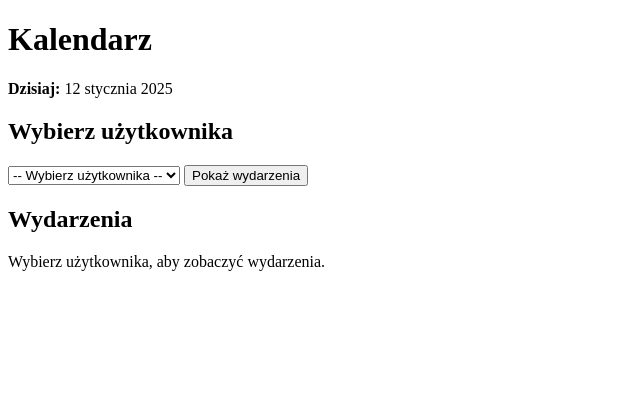
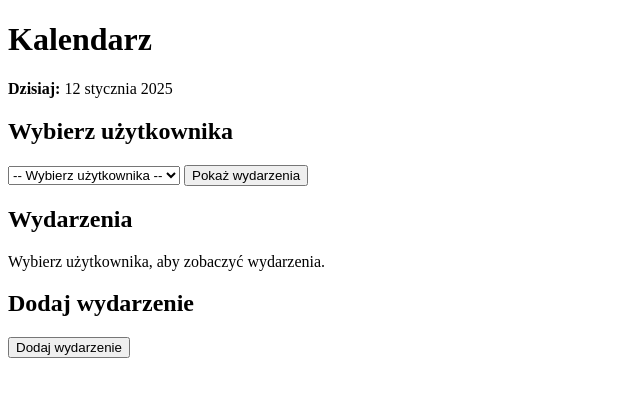
Before and after one commit to BrodaJakub/Calendar, a Django app: page / in a window 1280 px wide. Shown: the top 397 px of the page, without its empty margins (0-640 px from the left). Run offline with Django 5.2, Linux system fonts and the light colour scheme; data comes from the database, SQL or seed files in the repository.

Commit message:
Added nav buttons home <-> add_event

```diff
--- a/calendar_module/templates/add_event.html
+++ b/calendar_module/templates/add_event.html
@@ -12,5 +12,9 @@
         {{ form.as_p }}
         <button type="submit">Zapisz</button>
     </form>
+    <a href="{% url 'home' %}">
+        <button type="button">Powrót</button>
+    </a>
+
 </body>
 </html>
--- a/calendar_module/templates/home.html
+++ b/calendar_module/templates/home.html
@@ -41,5 +41,12 @@
     {% else %}
         <p>Wybierz użytkownika, aby zobaczyć wydarzenia.</p>
     {% endif %}
+
+    <h2>Dodaj wydarzenie</h2>
+    <a href="{% url 'add_event' %}">
+        <button type="button">Dodaj wydarzenie</button>
+    </a>
+
+
 </body>
 </html>
```
